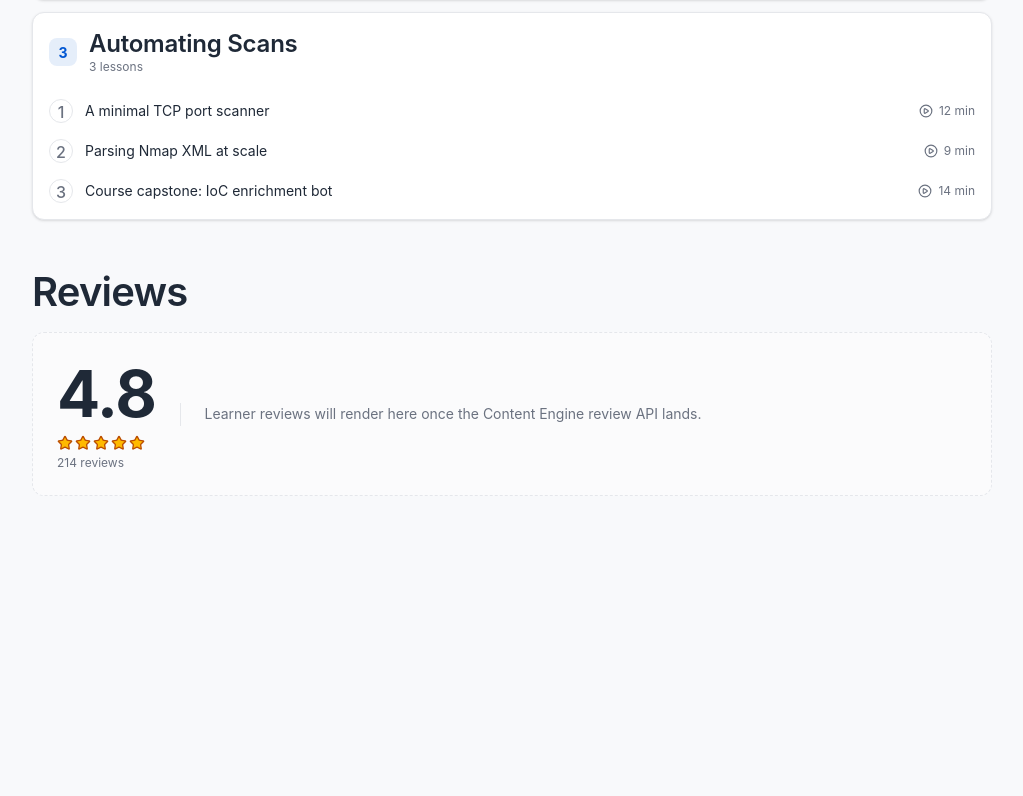
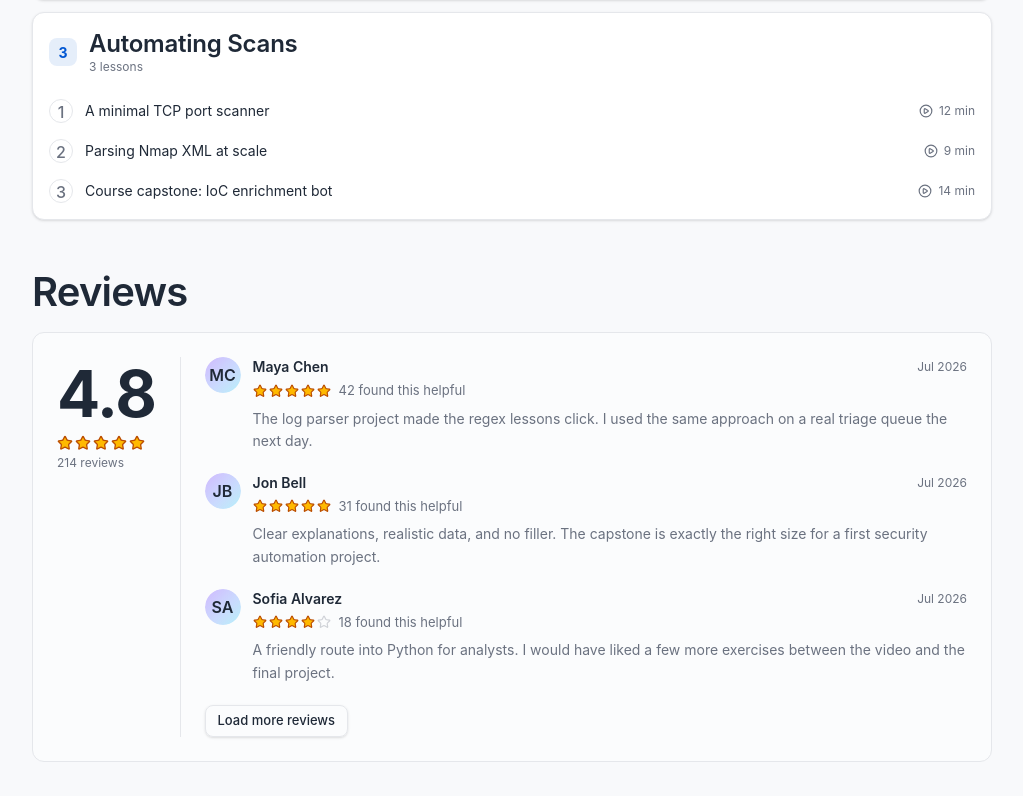
Before and after one commit to thillairaghu2005/academy-zap, a Next.js app: page /courses/a1b2c3d4-e5f6-4a7b-8c9d-0e1f2a3b4c5d in a window 1280 px wide. Shown: the part 1262-2058 px from the top of the page, without its empty margins (248-1271 px from the left). Before the commit the page ends 1798 px from the top, so only its background shows below. Built offline with nearby package versions, Linux system fonts and the light colour scheme; no server answers.

Commit message:
feat(courses): add mock-backed review list

```diff
--- a/components/courses/course-detail-client.tsx
+++ b/components/courses/course-detail-client.tsx
@@ -2,7 +2,12 @@
 
 import * as React from "react";
 import Link from "next/link";
-import { useMutation, useQuery, useQueryClient } from "@tanstack/react-query";
+import {
+  useInfiniteQuery,
+  useMutation,
+  useQuery,
+  useQueryClient,
+} from "@tanstack/react-query";
 import { toast } from "sonner";
 import {
   ArrowRight,
@@ -27,6 +32,7 @@ import {
   getCourseProgress,
   type CourseProgress,
 } from "@/lib/api/content";
+import { getCourseReviews } from "@/lib/api/reviews";
 import { hasEntitlement } from "@/lib/api/commerce";
 import { AddToCartButton } from "@/components/commerce/add-to-cart-button";
 import { BuyNowButton } from "@/components/commerce/buy-now-button";
@@ -35,6 +41,7 @@ import { useSession } from "@/components/providers/session-provider";
 import { Badge } from "@/components/ui/badge";
 import { Button } from "@/components/ui/button";
 import { Card, CardContent, CardHeader } from "@/components/ui/card";
+import { Avatar, AvatarFallback, AvatarImage } from "@/components/ui/avatar";
 import { Progress } from "@/components/ui/progress";
 import { PageContainer } from "@/components/shared/page-container";
 import { ErrorState } from "@/components/shared/error-state";
@@ -43,6 +50,22 @@ import { cn } from "@/lib/utils";
 function formatDuration(seconds: number): string {
   const mins = Math.round(seconds / 60);
   return `${mins} min`;
+}
+
+function formatReviewDate(date: string): string {
+  return new Intl.DateTimeFormat("en", {
+    month: "short",
+    year: "numeric",
+  }).format(new Date(date));
+}
+
+function initials(name: string): string {
+  return name
+    .split(" ")
+    .map((part) => part[0])
+    .join("")
+    .slice(0, 2)
+    .toUpperCase();
 }
 
 function coverGradient(hue: number): string {
@@ -152,6 +175,16 @@ export function CourseDetailClient({
   const completedSet = new Set(progress?.completed_lesson_ids ?? []);
   const completedCount = allLessons.filter((l) => completedSet.has(l.id)).length;
   const isDraft = course.status === "draft";
+  const reviewsQuery = useInfiniteQuery({
+    queryKey: ["course-reviews", course.id],
+    queryFn: ({ pageParam }) => getCourseReviews(course.id, pageParam),
+    initialPageParam: 0,
+    getNextPageParam: (lastPage) =>
+      lastPage.has_more
+        ? lastPage.offset + lastPage.reviews.length
+        : undefined,
+  });
+  const reviewRows = reviewsQuery.data?.pages.flatMap((page) => page.reviews) ?? [];
 
   return (
     <PageContainer className="max-w-5xl">
@@ -458,12 +491,12 @@ export function CourseDetailClient({
         </div>
       </div>
 
-      {/* Reviews placeholder — real reviews land with the Content backend */}
+      {/* Reviews are a paged Content Engine projection. */}
       <div className="mt-12">
         <h2 className="font-display text-h2">
           Reviews
         </h2>
-        <div className="mt-4 flex flex-col items-start gap-6 rounded-xl border border-dashed border-border bg-card/40 p-6 sm:flex-row sm:items-center">
+        <div className="mt-4 flex flex-col items-start gap-6 rounded-xl border border-border bg-card/40 p-6 sm:flex-row sm:items-start">
           <div className="text-center sm:text-left">
             <p className="font-display text-h1">
               {course.rating > 0 ? course.rating.toFixed(1) : "—"}
@@ -488,11 +521,68 @@ export function CourseDetailClient({
             </p>
           </div>
           <div className="flex-1 border-t border-border pt-4 sm:border-l sm:border-t-0 sm:pl-6 sm:pt-0">
-            <p className="text-sm leading-relaxed text-muted-foreground">
-              {course.review_count > 0
-                ? "Learner reviews will render here once the Content Engine review API lands."
-                : "Be the first to review this course once you've completed a lesson."}
-            </p>
+            {reviewsQuery.isLoading ? (
+              <p className="text-sm text-muted-foreground">Loading learner reviews…</p>
+            ) : reviewRows.length > 0 ? (
+              <div className="flex flex-col gap-5">
+                {reviewRows.map((review) => (
+                  <article key={review.id} className="flex gap-3">
+                    <Avatar className="size-9">
+                      {review.author.avatar_url ? (
+                        <AvatarImage src={review.author.avatar_url} alt="" />
+                      ) : null}
+                      <AvatarFallback>{initials(review.author.name)}</AvatarFallback>
+                    </Avatar>
+                    <div className="min-w-0 flex-1">
+                      <div className="flex flex-wrap items-center justify-between gap-x-3 gap-y-1">
+                        <p className="text-sm font-semibold">{review.author.name}</p>
+                        <time className="text-xs text-muted-foreground" dateTime={review.date}>
+                          {formatReviewDate(review.date)}
+                        </time>
+                      </div>
+                      <div className="mt-1 flex items-center gap-2">
+                        <span className="flex items-center gap-0.5" aria-label={`${review.rating} out of 5 stars`}>
+                          {Array.from({ length: 5 }).map((_, index) => (
+                            <Star
+                              key={index}
+                              className={cn(
+                                "size-3.5",
+                                index < review.rating
+                                  ? "fill-amber-400 text-amber-700"
+                                  : "text-muted-foreground/30",
+                              )}
+                            />
+                          ))}
+                        </span>
+                        <span className="text-caption text-muted-foreground">
+                          {review.helpful_count} found this helpful
+                        </span>
+                      </div>
+                      <p className="mt-2 text-sm leading-relaxed text-muted-foreground">
+                        {review.comment}
+                      </p>
+                    </div>
+                  </article>
+                ))}
+                {reviewsQuery.hasNextPage ? (
+                  <Button
+                    variant="outline"
+                    size="sm"
+                    className="self-start"
+                    onClick={() => void reviewsQuery.fetchNextPage()}
+                    disabled={reviewsQuery.isFetchingNextPage}
+                  >
+                    {reviewsQuery.isFetchingNextPage
+                      ? "Loading reviews…"
+                      : "Load more reviews"}
+                  </Button>
+                ) : null}
+              </div>
+            ) : (
+              <p className="text-sm leading-relaxed text-muted-foreground">
+                Be the first to review this course once you&apos;ve completed a lesson.
+              </p>
+            )}
           </div>
         </div>
       </div>
--- /dev/null
+++ b/lib/api/reviews.ts
@@ -0,0 +1,21 @@
+import type { ReviewPage } from "@/lib/contracts/content";
+import { MOCK_REVIEWS } from "@/lib/mocks/reviews";
+import { delay, jitter } from "@/lib/api/helpers";
+
+/** Content review read API; replace this body with the Content Engine endpoint. */
+export async function getCourseReviews(
+  courseId: string,
+  offset = 0,
+  limit = 3,
+): Promise<ReviewPage> {
+  await delay(jitter(220));
+  const reviews = MOCK_REVIEWS.filter((review) => review.course_id === courseId);
+  const page = reviews.slice(offset, offset + limit);
+  return {
+    course_id: courseId,
+    offset,
+    total: reviews.length,
+    reviews: page,
+    has_more: offset + page.length < reviews.length,
+  };
+}
--- a/lib/contracts/content.ts
+++ b/lib/contracts/content.ts
@@ -31,6 +31,29 @@ export interface CourseLesson {
   /** Seconds of video; 0 for articles */
   duration_seconds: number;
   position: number;
+}
+
+/** Content Engine review projection (build.md F1 course reviews). */
+export interface Review {
+  id: string;
+  course_id: string;
+  author: {
+    id: string;
+    name: string;
+    avatar_url: string | null;
+  };
+  rating: number;
+  date: string;
+  comment: string;
+  helpful_count: number;
+}
+
+export interface ReviewPage {
+  course_id: string;
+  offset: number;
+  total: number;
+  reviews: Review[];
+  has_more: boolean;
 }
 
 export interface CourseSection {
--- /dev/null
+++ b/lib/mocks/reviews.ts
@@ -0,0 +1,63 @@
+import type { Review } from "@/lib/contracts/content";
+
+/** Mock Content Engine review projection; the component never owns this shape. */
+export const MOCK_REVIEWS: Review[] = [
+  {
+    id: "review-python-1",
+    course_id: "a1b2c3d4-e5f6-4a7b-8c9d-0e1f2a3b4c5d",
+    author: { id: "reviewer-001", name: "Maya Chen", avatar_url: null },
+    rating: 5,
+    date: "2026-07-28T09:00:00Z",
+    comment:
+      "The log parser project made the regex lessons click. I used the same approach on a real triage queue the next day.",
+    helpful_count: 42,
+  },
+  {
+    id: "review-python-2",
+    course_id: "a1b2c3d4-e5f6-4a7b-8c9d-0e1f2a3b4c5d",
+    author: { id: "reviewer-002", name: "Jon Bell", avatar_url: null },
+    rating: 5,
+    date: "2026-07-19T09:00:00Z",
+    comment:
+      "Clear explanations, realistic data, and no filler. The capstone is exactly the right size for a first security automation project.",
+    helpful_count: 31,
+  },
+  {
+    id: "review-python-3",
+    course_id: "a1b2c3d4-e5f6-4a7b-8c9d-0e1f2a3b4c5d",
+    author: { id: "reviewer-003", name: "Sofia Alvarez", avatar_url: null },
+    rating: 4,
+    date: "2026-07-05T09:00:00Z",
+    comment:
+      "A friendly route into Python for analysts. I would have liked a few more exercises between the video and the final project.",
+    helpful_count: 18,
+  },
+  {
+    id: "review-python-4",
+    course_id: "a1b2c3d4-e5f6-4a7b-8c9d-0e1f2a3b4c5d",
+    author: { id: "reviewer-004", name: "Nikhil Rao", avatar_url: null },
+    rating: 5,
+    date: "2026-06-22T09:00:00Z",
+    comment:
+      "The packet parsing walkthrough is the best part. Practical, concise, and easy to revisit when you need a pattern quickly.",
+    helpful_count: 27,
+  },
+  {
+    id: "review-web-1",
+    course_id: "b2c3d4e5-f6a7-4b8c-9d0e-1f2a3b4c5d6e",
+    author: { id: "reviewer-005", name: "Aisha Khan", avatar_url: null },
+    rating: 5,
+    date: "2026-07-25T09:00:00Z",
+    comment: "The vulnerable app labs turn every OWASP concept into something memorable.",
+    helpful_count: 23,
+  },
+  {
+    id: "review-react-1",
+    course_id: "c3d4e5f6-a7b8-4c9d-0e1f-2a3b4c5d6e7f",
+    author: { id: "reviewer-006", name: "Leo Martin", avatar_url: null },
+    rating: 5,
+    date: "2026-07-12T09:00:00Z",
+    comment: "Finally a course that treats contracts and data layers as first-class design decisions.",
+    helpful_count: 16,
+  },
+];
```
